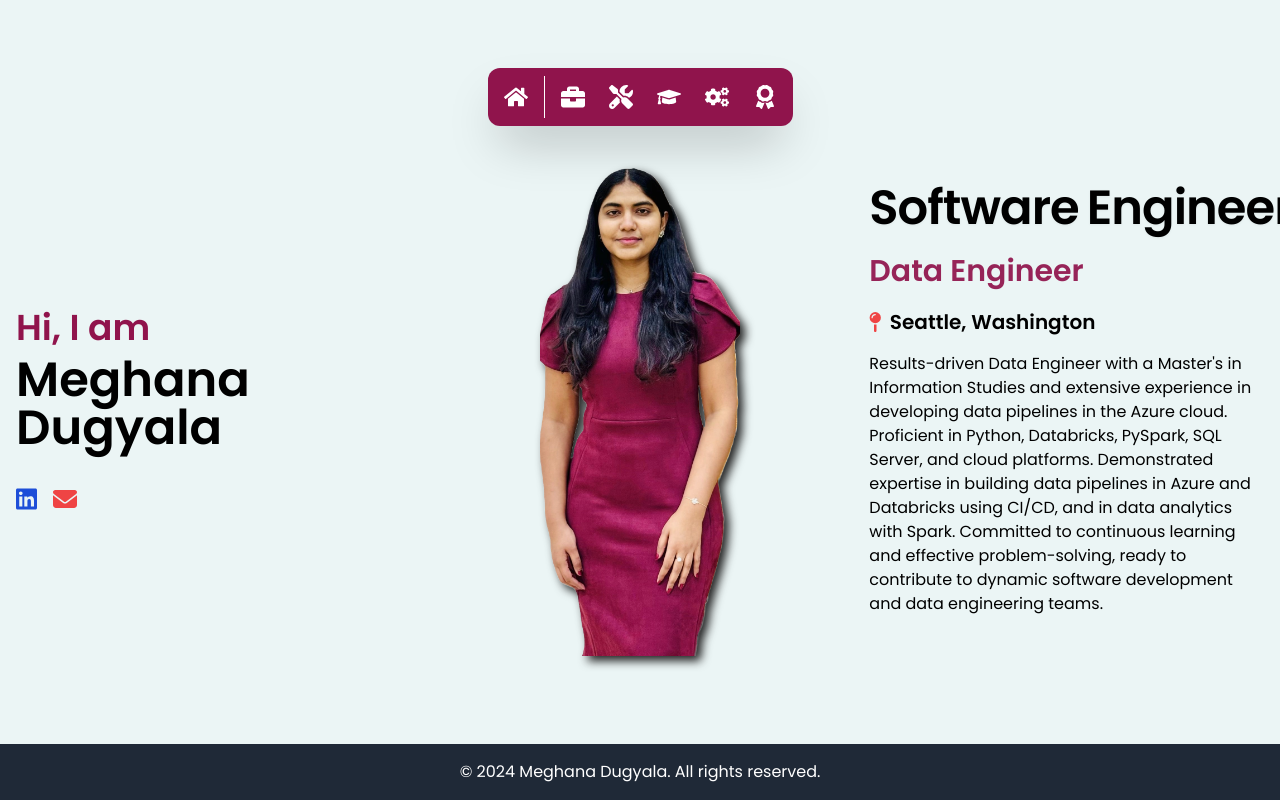
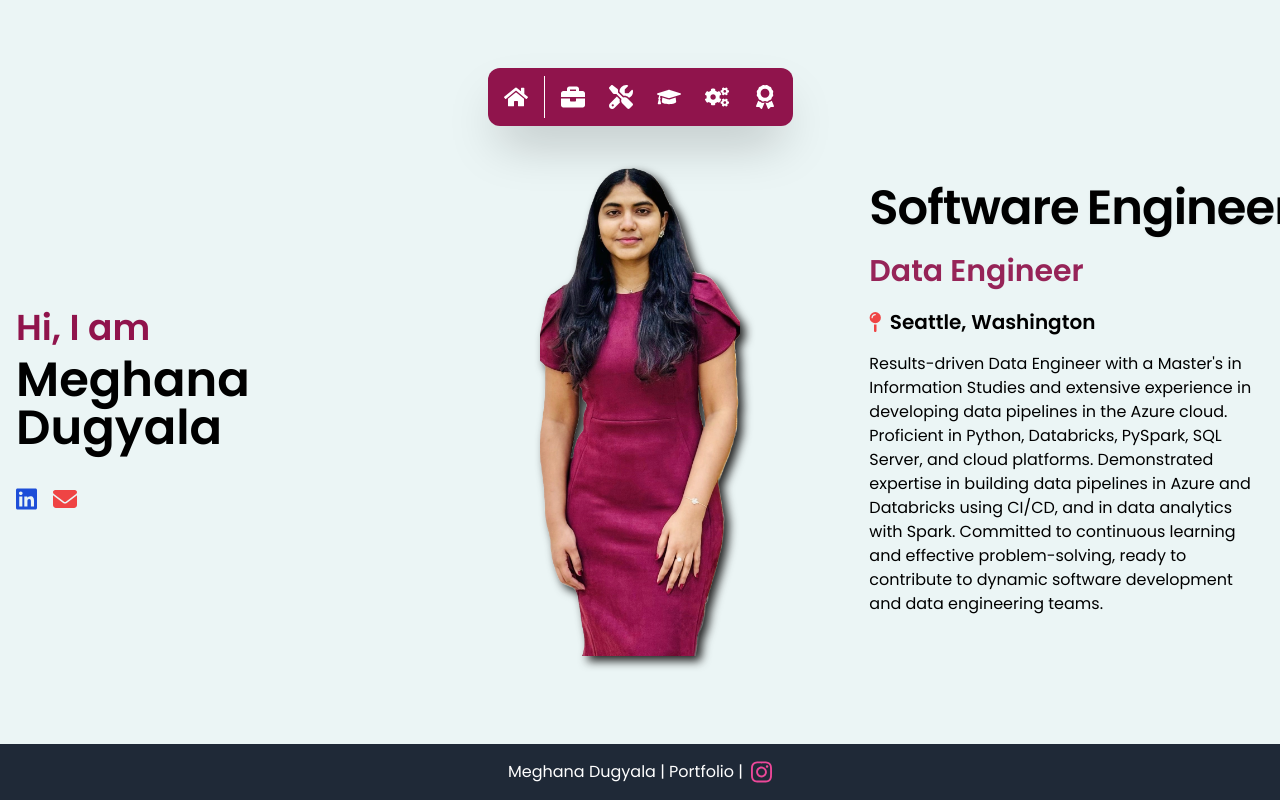
Before and after one commit to meghanadugyala/portfolio, a React (Vite) app: page / in a window 1280 px wide. Shown: the top 800 px of the page. Built offline with nearby package versions, Linux system fonts and the light colour scheme.

Commit message:
updated footer

```diff
--- a/src/components/Footer.tsx
+++ b/src/components/Footer.tsx
@@ -1,11 +1,21 @@
 // src/components/Footer.tsx
 import React from 'react';
+import { FontAwesomeIcon } from '@fortawesome/react-fontawesome';
+import { faInstagram } from '@fortawesome/free-brands-svg-icons';
 
 const Footer: React.FC = () => {
   return (
     <footer className="bg-gray-800 text-white text-center py-4">
-      <div className="container mx-auto">
-        © 2024 Meghana Dugyala. All rights reserved.
+      <div className="container mx-auto flex items-center justify-center">
+        <span className="mr-2">Meghana Dugyala | Portfolio | </span>
+        <a
+          href="https://www.instagram.com/dugyala_meghana/"
+          target="_blank"
+          rel="noopener noreferrer"
+          className="text-pink-500 text-2xl flex items-center"
+        >
+          <FontAwesomeIcon icon={faInstagram} />
+        </a>
       </div>
     </footer>
   );
```
